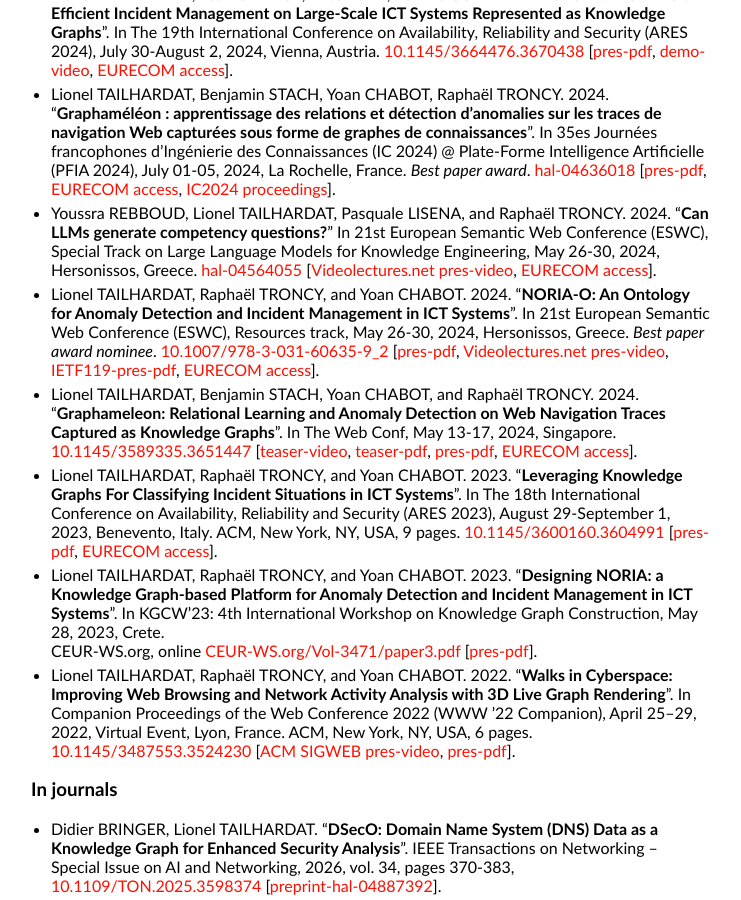
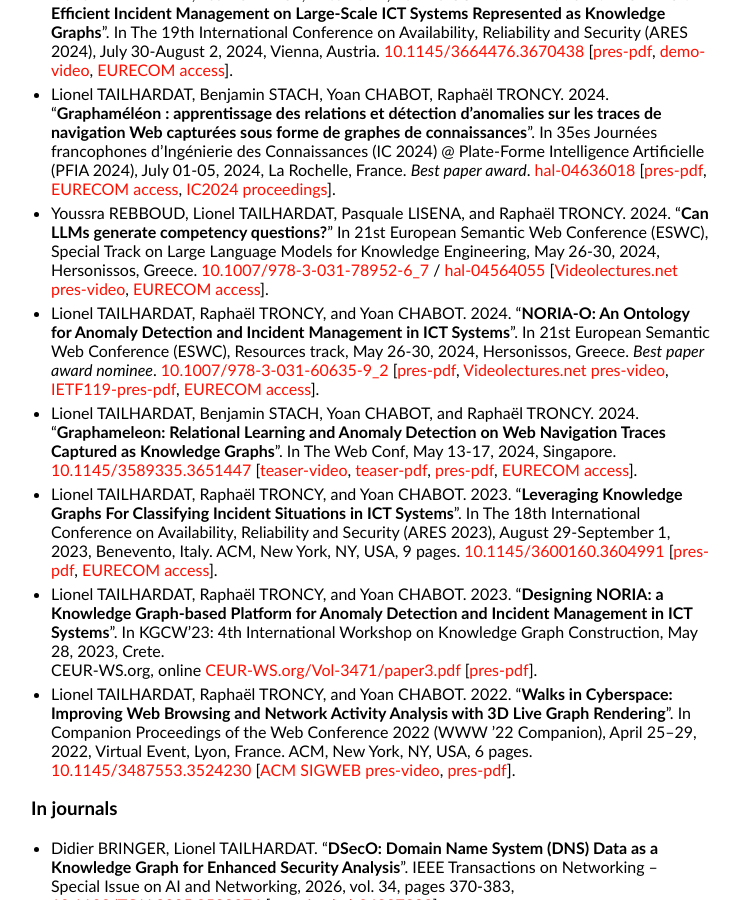
Before and after one commit to GenEars/GenEars.github.io, a Jekyll site: the page built from publications.md, in a window 1280 px wide and 900 px high, scrolled down 332 px. Shown: the whole window, without its empty margins (259-1000 px from the left). Built offline with Jekyll 4.4.1, drawn with Linux system fonts in a browser that asks for light colours.

Commit message:
Added 10.1007/978-3-031-78952-6_7
Signed-off-by: lionel.tailhardat <lionel.tailhardat@orange.com>

```diff
--- a/publications.md
+++ b/publications.md
@@ -23,7 +23,7 @@ title: Publications - Lionel TAILHARDAT
 * Youssra REBBOUD, Lionel TAILHARDAT, Pasquale LISENA, and Raphaël TRONCY. 2024.
   "**Can LLMs generate competency questions?**"
   In 21st European Semantic Web Conference (ESWC), Special Track on Large Language Models for Knowledge Engineering, May 26-30, 2024, Hersonissos, Greece.
-  [hal-04564055](https://hal.science/hal-04564055) [[Videolectures.net pres-video](https://videolectures.net/eswc2024_lisena_competency_questions/), [EURECOM access](https://www.eurecom.fr/publication/7699)].
+  [10.1007/978-3-031-78952-6_7](https://doi.org/10.1007/978-3-031-78952-6_7) / [hal-04564055](https://hal.science/hal-04564055) [[Videolectures.net pres-video](https://videolectures.net/eswc2024_lisena_competency_questions/), [EURECOM access](https://www.eurecom.fr/publication/7699)].
 * Lionel TAILHARDAT, Raphaël TRONCY, and Yoan CHABOT. 2024.
   "**NORIA-O: An Ontology for Anomaly Detection and Incident Management in ICT Systems**".
   In 21st European Semantic Web Conference (ESWC), Resources track, May 26-30, 2024, Hersonissos, Greece.
```
